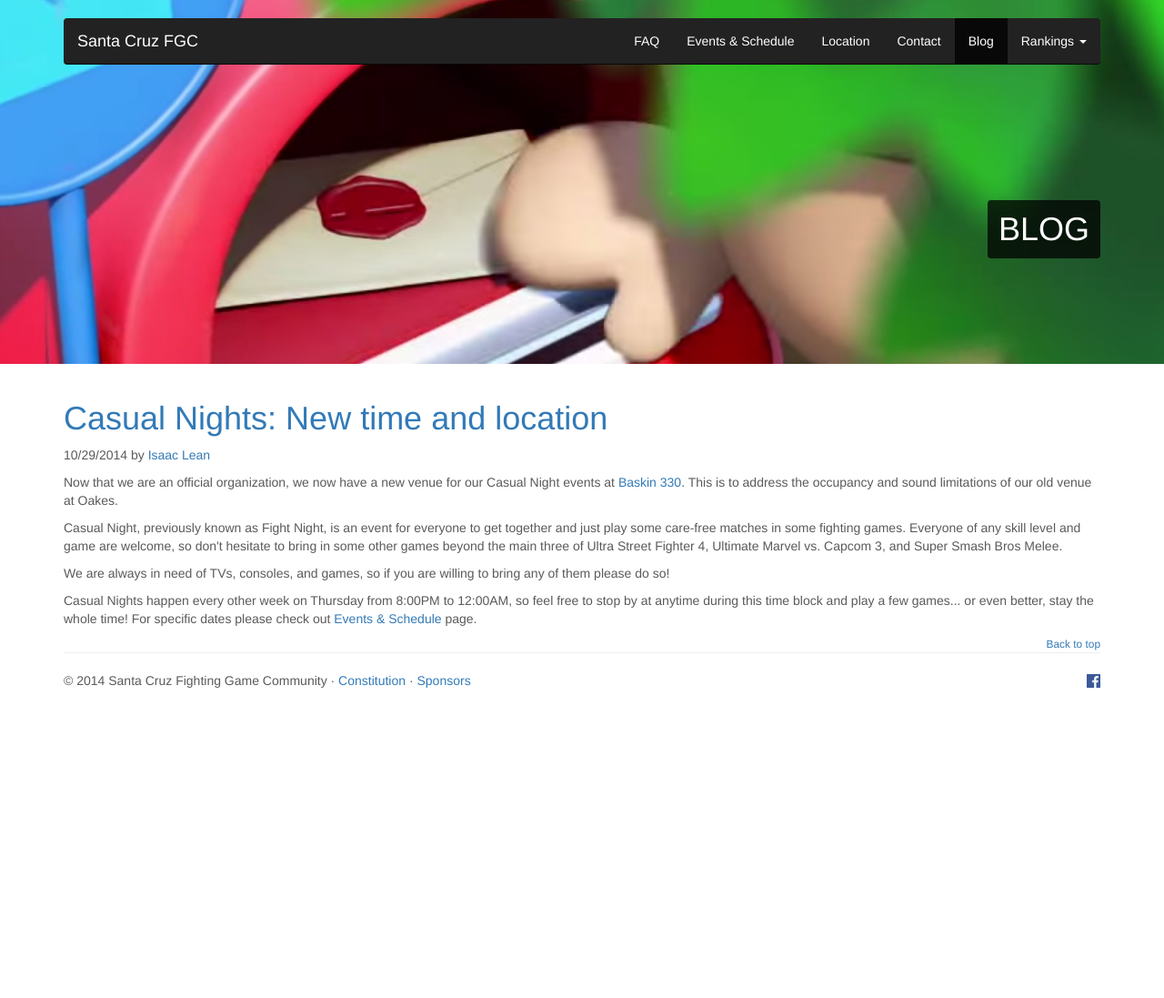
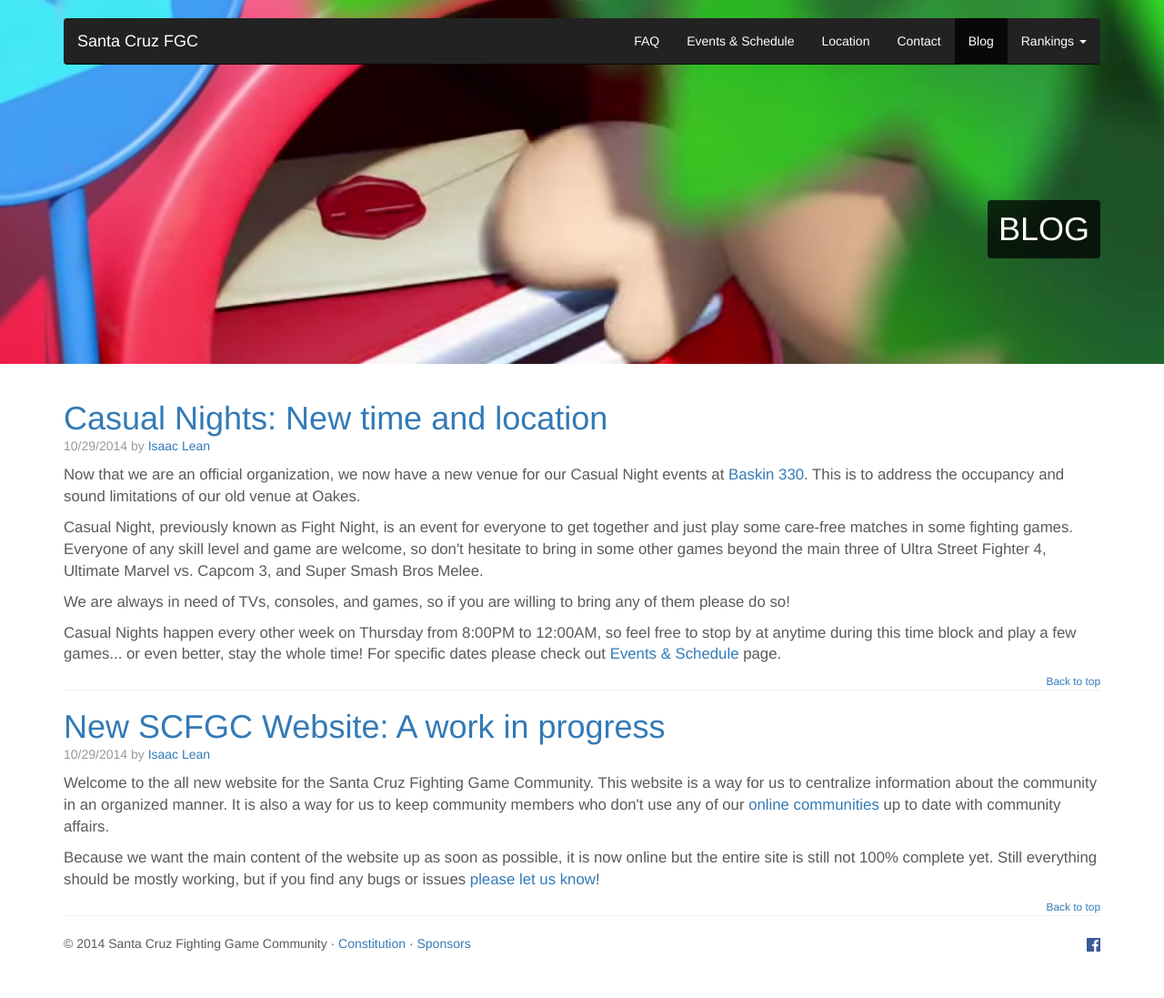
Before and after one commit to mattlean/themeboot, a PHP site: page /blog.html in a window 1280 px wide. Shown: the whole page at 91% size. Before the commit the page ends 756 px from the top, so only its background shows below. Run offline with PHP 8.4, Linux system fonts and the light colour scheme; some libraries are stand-ins or nearby versions.

Commit message:
Added content to blog

```diff
--- a/blog.html
+++ b/blog.html
@@ -56,13 +56,19 @@
 			</div>
 		</div>
 	</div>
-	<div class="container content">
+	<div class="container content blog">
 		<a href="#"><h1>Casual Nights: New time and location</h1></a>
-		<p>10/29/2014 by <a href="http://twitter.com/isaaclean">Isaac Lean</a></p>
+		<p class="blog-post-meta">10/29/2014 by <a href="http://twitter.com/isaaclean">Isaac Lean</a></p>
 		<p>Now that we are an official organization, we now have a new venue for our Casual Night events at <a href="location.html">Baskin 330</a>. This is to address the occupancy and sound limitations of our old venue at Oakes.</p>
 		<p>Casual Night, previously known as Fight Night, is an event for everyone to get together and just play some care-free matches in some fighting games. Everyone of any skill level and game are welcome, so don't hesitate to bring in some other games beyond the main three of Ultra Street Fighter 4, Ultimate Marvel vs. Capcom 3, and Super Smash Bros Melee.</p>
 		<p>We are always in need of TVs, consoles, and games, so if you are willing to bring any of them please do so!</p>
 		<p>Casual Nights happen every other week on Thursday from 8:00PM to 12:00AM, so feel free to stop by at anytime during this time block and play a few games... or even better, stay the whole time! For specific dates please check out <a href="schedule.html">Events & Schedule</a> page.</p>
+		<a href="#" class="small pull-right">Back to top</a>
+		<hr class="featurette-divider">
+		<a href="#"><h1>New SCFGC Website: A work in progress</h1></a>
+		<p class="blog-post-meta">10/29/2014 by <a href="http://twitter.com/isaaclean">Isaac Lean</a></p>
+		<p>Welcome to the all new website for the Santa Cruz Fighting Game Community. This website is a way for us to centralize information about the community in an organized manner. It is also a way for us to keep community members who don't use any of our <a href="contact.html">online communities</a> up to date with community affairs.</p>
+		<p>Because we want the main content of the website up as soon as possible, it is now online but the entire site is still not 100% complete yet. Still everything should be mostly working, but if you find any bugs or issues <a href="contact.html">please let us know</a>!</p>
 		<a href="#" class="small pull-right">Back to top</a>
 		<hr class="featurette-divider">
 		<footer>
--- a/style.css
+++ b/style.css
@@ -26,6 +26,23 @@ h3.anchor {
 
 .content {
   margin-top: 20px;
+}
+
+.blog h1 {
+  margin-bottom: 0;
+}
+
+.blog p {
+  font-size: 1.2em;
+}
+
+.blog-post-meta {
+  font-size: 1em !important;
+  color: #999;
+}
+
+.blog footer p {
+  font-size: 1em !important;
 }
 
 /*
```
